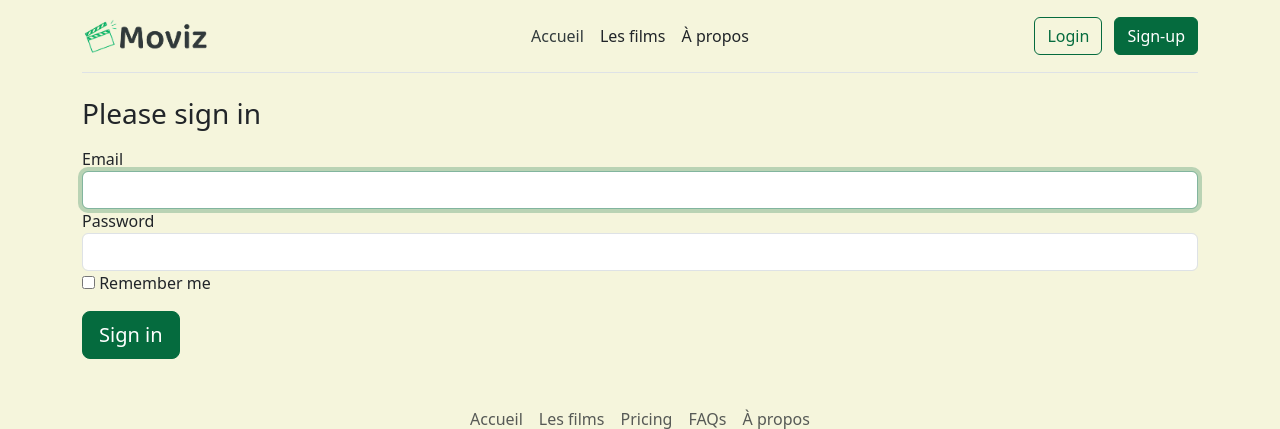
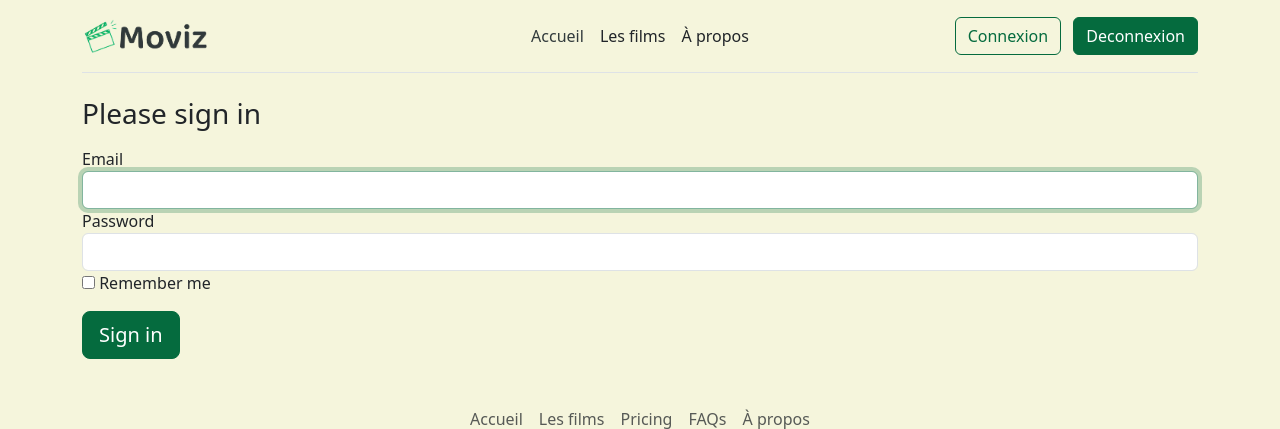
Before and after one commit to Riviera77/moviz, a Symfony app: template templates/security/login.html.twig in a window 1280 px wide. Shown: the top 429 px of the page. Run offline with Twig, Linux system fonts and the light colour scheme; the template is opened without the code that fills it, so the values that code supplies are empty; style sheets or scripts are compiled from the project's sources; some libraries are stand-ins or nearby versions.

Commit message:
Add path login + logout

```diff
--- a/templates/partials/_header.html.twig
+++ b/templates/partials/_header.html.twig
@@ -15,8 +15,8 @@
                         <span class="me-2">👋 Bonjour {{ app.user.nickname ?? app.user.email }}</span>
                         <a href="{{ path('app_logout') }}" class="btn btn-outline-danger">Logout</a>
                     {% else %}
-                        <a href="{{ path('app_login') }}" class="btn btn-outline-primary me-2">Login</a>
-                        <a href="#" class="btn btn-primary">Sign-up</a>
+                        <a href="{{ path('app_login') }}" class="btn btn-outline-primary me-2">Connexion</a>
+                        <a href="{{ path('app_logout') }}" class="btn btn-primary">Deconnexion</a>
                     {% endif %}
                 </div>
             </header>
```
